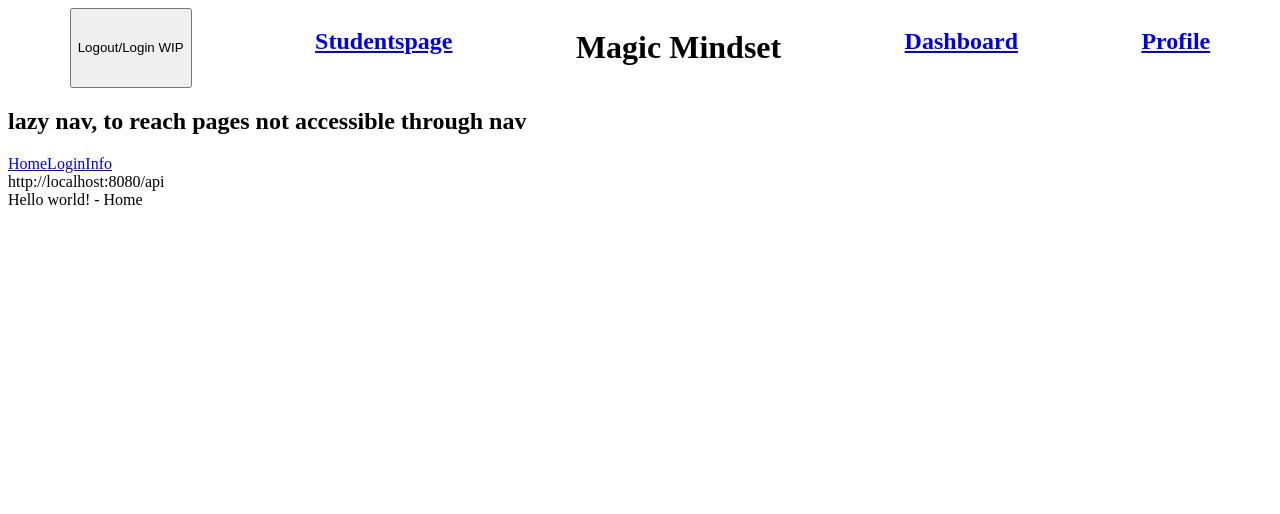
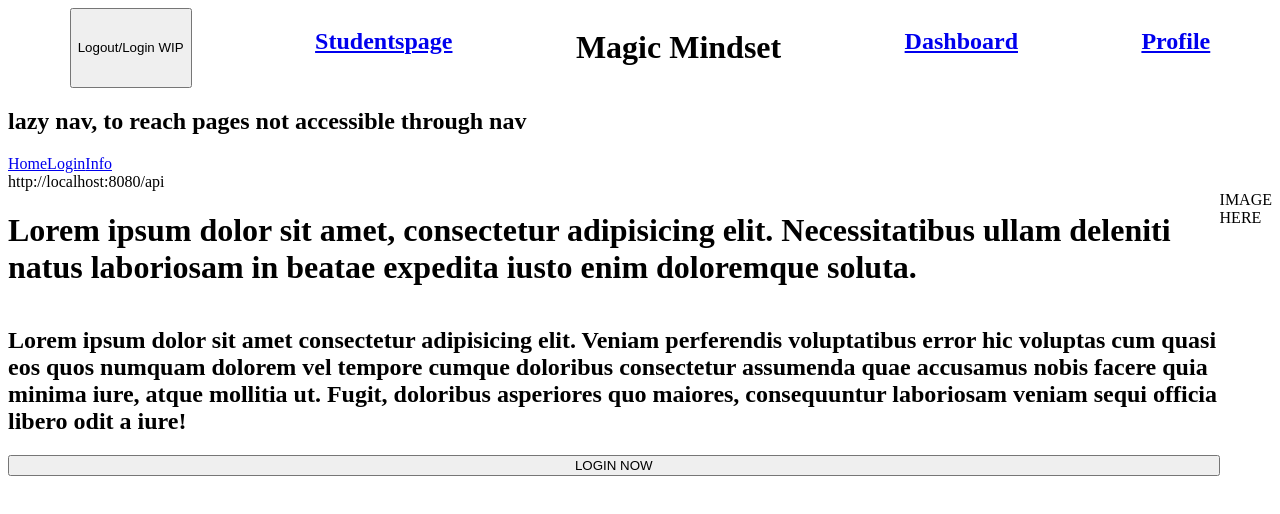
Before and after one commit to CryptForge/magic-mindset, a React (Vite) app in the folder website/: page / in a window 1280 px wide. Shown: the top 514 px of the page. Built offline with nearby package versions, Linux system fonts and the light colour scheme.

Commit message:
Added very basic Home page. Lorem text + Button for login.

```diff
--- /dev/null
+++ b/website/src/page/Home/Home.css
@@ -0,0 +1,8 @@
+.homecolumnflex {
+  display: flex;
+  flex-direction: column;
+}
+.homesplitflex {
+  display: flex;
+  flex-direction: row;
+}
--- a/website/src/page/Home/Home.jsx
+++ b/website/src/page/Home/Home.jsx
@@ -1,7 +1,29 @@
 import React from "react";
+import "./Home.css";
 
 const Home = (props) => {
-  return <>Hello world! - Home</>;
+  return (
+    <div className="homesplitflex">
+      <div className="homecolumnflex">
+        <h1>
+          Lorem ipsum dolor sit amet, consectetur adipisicing elit.
+          Necessitatibus ullam deleniti natus laboriosam in beatae expedita
+          iusto enim doloremque soluta.
+        </h1>
+
+        <h2>
+          Lorem ipsum dolor sit amet consectetur adipisicing elit. Veniam
+          perferendis voluptatibus error hic voluptas cum quasi eos quos numquam
+          dolorem vel tempore cumque doloribus consectetur assumenda quae
+          accusamus nobis facere quia minima iure, atque mollitia ut. Fugit,
+          doloribus asperiores quo maiores, consequuntur laboriosam veniam sequi
+          officia libero odit a iure!
+        </h2>
+        <button>LOGIN NOW</button>
+      </div>
+      <div>IMAGE HERE</div>
+    </div>
+  );
 };
 
 export default Home;
```
